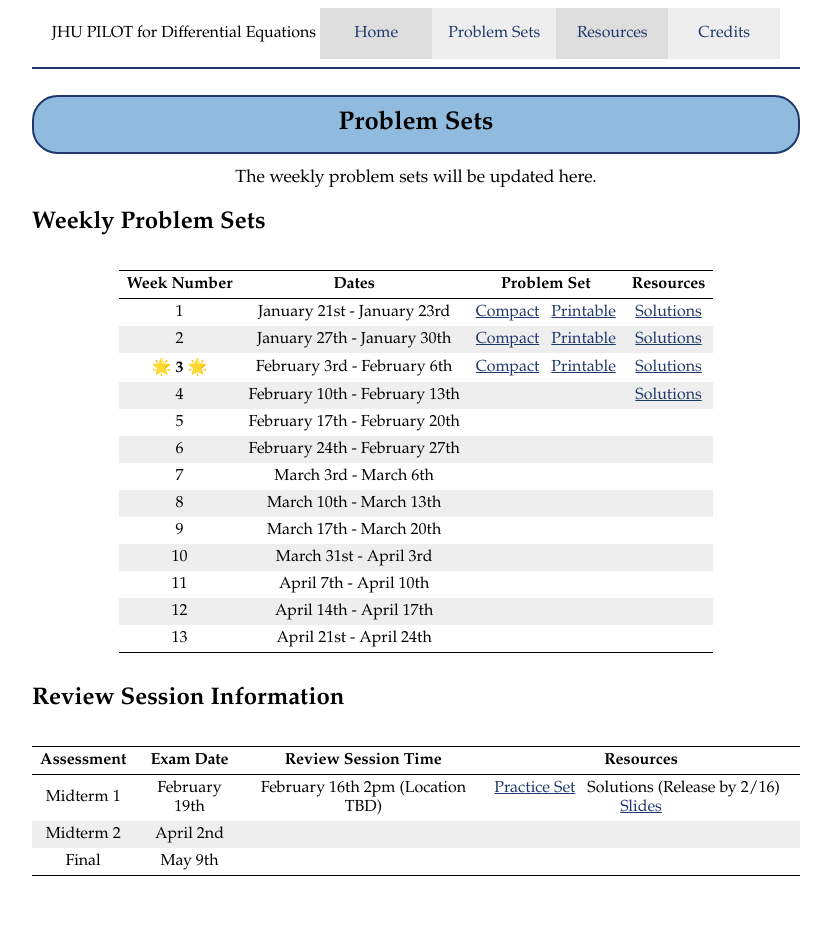
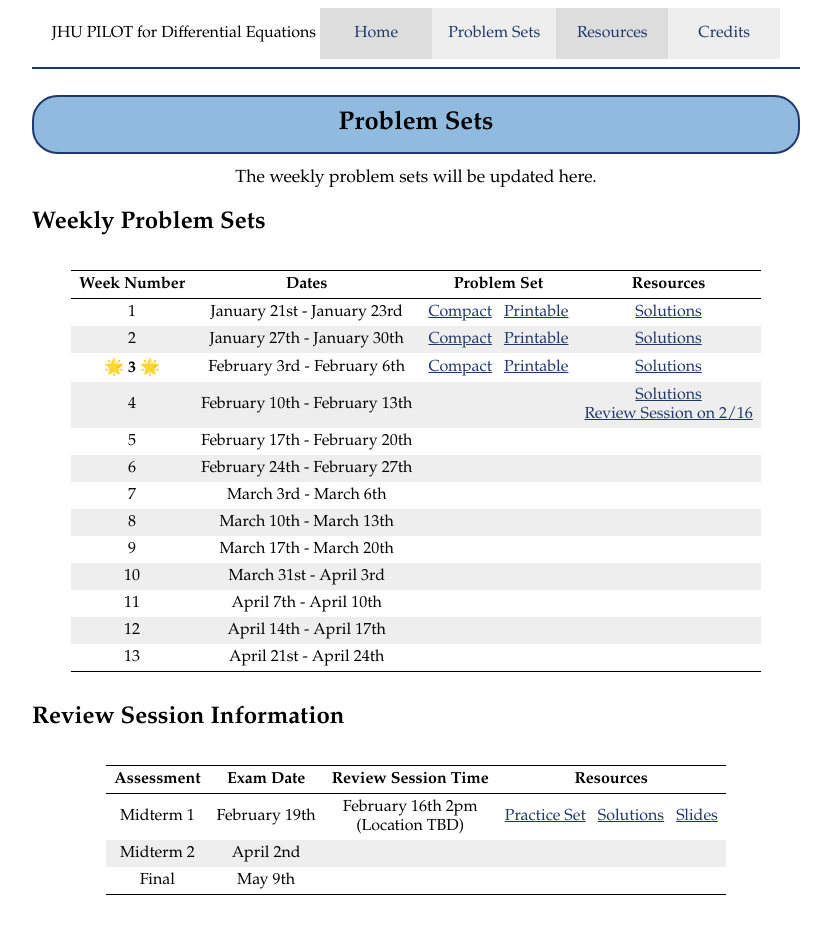
Before and after one commit to JHU-ODE-PILOT/SP25, a Jekyll site: the page built from problem_sets.md, in a window 1280 px wide. Shown: the whole page, without its empty margins (224-1055 px from the left). Built offline with Jekyll 4.4.1, drawn with Linux system fonts in a browser that asks for light colours.

Commit message:
updated the review session information

```diff
--- /dev/null
+++ b/PSets/M1S.txt
@@ -0,0 +1 @@
+The solution will be released by 4pm on 2/16/2025.
--- a/problem_sets.md
+++ b/problem_sets.md
@@ -15,7 +15,7 @@ category: "problem_sets"
 | 1 | January 21st - January 23rd | [Compact]({{site.baseurl}}/PSets/1C.pdf) &nbsp; [Printable]({{site.baseurl}}/PSets/1E.pdf) | [Solutions]({{site.baseurl}}/PSets/1S.pdf) |
 | 2 | January 27th - January 30th | [Compact]({{site.baseurl}}/PSets/2C.pdf) &nbsp; [Printable]({{site.baseurl}}/PSets/2E.pdf) | [Solutions]({{site.baseurl}}/PSets/2S.pdf) |
 | **🌟 3 🌟** | February 3rd - February 6th |  [Compact]({{site.baseurl}}/PSets/3C.pdf) &nbsp; [Printable]({{site.baseurl}}/PSets/3E.pdf) | [Solutions]({{site.baseurl}}/PSets/3S.pdf)|
-| 4 | February 10th - February 13th |  | [Solutions]({{site.baseurl}}/PSets/4S.pdf)  |
+| 4 | February 10th - February 13th |  | [Solutions]({{site.baseurl}}/PSets/4S.pdf) <br> [Review Session on 2/16](#review-session-information) |
 | 5 | February 17th - February 20th |  |  |
 | 6 | February 24th - February 27th |  |  |
 | 7 | March 3rd - March 6th |  |  |
@@ -30,6 +30,6 @@ category: "problem_sets"
 
 | Assessment | Exam Date | Review Session Time | Resources |
 |:----------:|:---------:|:-------------------:|:---------:|
-| Midterm 1 | February 19th | February 16th 2pm (Location TBD) | [Practice Set]({{site.baseurl}}/PSets/M1.pdf) &nbsp; Solutions (Release by 2/16) &nbsp; [Slides]({{site.baseurl}}/PSets/S1.pdf) |
+| Midterm 1 | February 19th | February 16th 2pm <br> (Location TBD) | [Practice Set]({{site.baseurl}}/PSets/M1.pdf) &nbsp; [Solutions]({{site.baseurl}}/PSets/M1S.txt) &nbsp; [Slides]({{site.baseurl}}/PSets/S1.pdf) |
 | Midterm 2 | April 2nd |  |  |
 | Final | May 9th |  |  |
```
